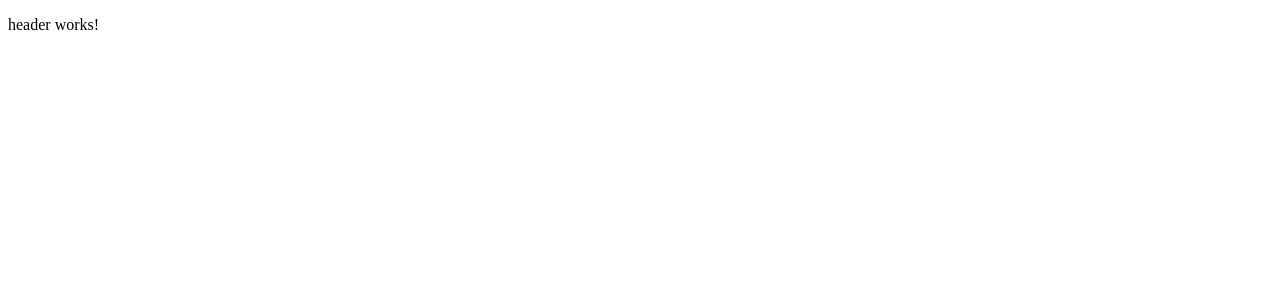
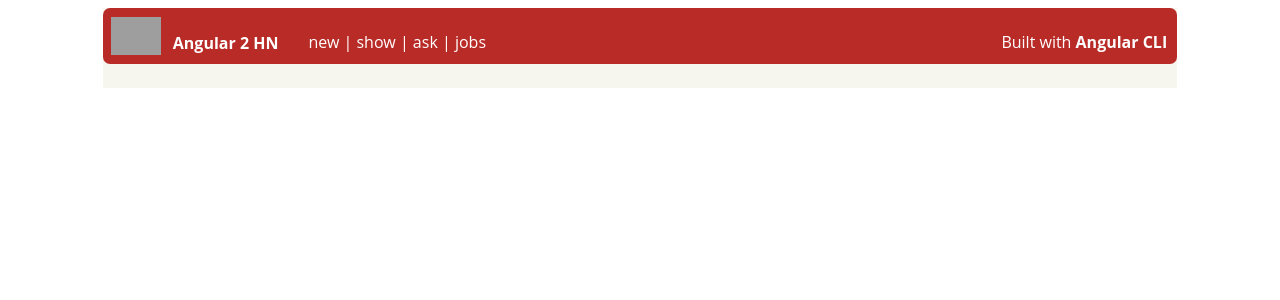
Before and after one commit to rhifynnauso/angular2-hn, an Angular app: page / in a window 1280 px wide. Shown: the top 300 px of the page. Built offline with nearby package versions, Linux system fonts and the light colour scheme; grey boxes are pictures that could not be loaded.

Commit message:
complete header

```diff
--- a/package.json
+++ b/package.json
@@ -27,7 +27,7 @@
   },
   "devDependencies": {
     "@types/jasmine": "^2.2.30",
-    "angular-cli": "1.0.0-beta.11-webpack.8",
+    "angular-cli": "^1.0.0-beta.11-webpack.8",
     "codelyzer": "~0.0.26",
     "jasmine-core": "2.4.1",
     "jasmine-spec-reporter": "2.5.0",
--- a/src/app/app.component.html
+++ b/src/app/app.component.html
@@ -1 +1,3 @@
-<app-header></app-header>
+<div id="wrapper">
+  <app-header></app-header>
+</div>
--- a/src/app/app.component.scss
+++ b/src/app/app.component.scss
@@ -1,5 +1,25 @@
-h1 {
-	.test {
-		color: green;
-	}
+$mobile-only: "only screen and (max-width : 768px)";
+
+body {
+  margin-bottom: 0;
+
+  @media #{$mobile-only} {
+    margin: 0;
+  }
 }
+
+#wrapper {
+  background-color: #F6F6EF;
+  position: relative;
+  width: 85%;
+  min-height: 80px;
+  margin: 0 auto;
+  font-family: 'Open Sans', sans-serif;
+  font-size: 15px;
+  height: 100%;
+
+   @media #{$mobile-only} {
+    width: 100%;
+    background-color: #fff;
+  }
+}
--- a/src/app/app.component.ts
+++ b/src/app/app.component.ts
@@ -1,9 +1,11 @@
-import { Component } from '@angular/core';
+import { Component, ViewEncapsulation } from '@angular/core';
 
 @Component({
   selector: 'app-root',
+  encapsulation: ViewEncapsulation.None,
   templateUrl: './app.component.html',
   styleUrls: ['./app.component.scss']
 })
+
 export class AppComponent {
 }
--- a/src/app/header/header.component.html
+++ b/src/app/header/header.component.html
@@ -1,3 +1,31 @@
-<p>
-  header works!
-</p>
+<header id="header">
+  <a class="home-link" href="/">
+    <!-- <img class="logo" src="/assets/images/angular2-hn.png"> -->
+    <img class="logo" src="https://files.slack.com/files-tmb/T0LA4NDHS-F247Z4L82-76bacc37e8/angular2-hn_360.png">
+  </a>
+  <div class="header-text">
+    <div class="left">
+      <h1 class="name">
+        <a href="/">Angular 2 HN</a>
+      </h1>
+      <span class="header-nav">
+        <a href="">new</a>
+        <span class="divider">
+          |
+        </span>
+        <a href="">show</a>
+        <span class="divider">
+          |
+        </span>
+        <a href="">ask</a>
+        <span class="divider">
+          |
+        </span>
+        <a href="">jobs</a>
+      </span>
+    </div>
+    <div class="info">
+      Built with <a href="https://cli.angular.io/" target="_blank">Angular CLI</a>
+    </div>
+  </div>
+</header>
--- a/src/app/header/header.component.scss
+++ b/src/app/header/header.component.scss
@@ -0,0 +1,119 @@
+/*@import "./shared/variables";*/
+
+$mobile-only: "only screen and (max-width : 768px)";
+
+#header {
+  background-color: #b92b27;
+  color: #fff;
+  padding: 6px 0;
+  line-height: 18px;
+  vertical-align: middle;
+  position: relative;
+  border-radius: 7px;
+  z-index: 1;
+  width: 100%;
+
+  @media #{$mobile-only} {
+    height: 50px;
+    border-radius: 0;
+    position: fixed;
+  }
+
+  a {
+    display: inline;
+  }
+}
+
+.home-link {
+  width: 50px;
+  height: 66px;
+}
+
+.logo {
+  width: 50px;
+  padding: 3px 8px 0;
+
+  @media #{$mobile-only} {
+    width: 45px;
+    padding: 0 0 0 10px;
+  }
+}
+
+h1 {
+  font-weight: bold;
+  display: inline-block;
+  vertical-align:middle;
+  margin: 0;
+  font-size: 16px;
+
+  a {
+    color: #fff;
+    text-decoration: none;
+  }
+}
+
+.name {
+  margin-right: 30px;
+  margin-bottom: 2px;
+
+  @media #{$mobile-only} {
+    display: none;
+  }
+}
+
+.header-text {
+  position: absolute;
+  width: inherit;
+  height: 20px;
+  left: 10px;
+  top: 25px;
+
+  @media #{$mobile-only} {
+    top: 22px;
+  }
+}
+
+.left {
+  position: absolute;
+  left: 60px;
+  font-size: 16px;
+
+  @media #{$mobile-only} {
+    width: 100%;
+    left: 0;
+  }
+}
+
+.header-nav {
+  display: inline-block;
+
+  @media #{$mobile-only} {
+    float: right;
+    margin-right: 20px;
+  }
+
+  a {
+    color: #fff;
+    text-decoration: none;
+
+    &:hover {
+      font-weight: bold;
+    };
+  }
+}
+
+.info {
+  position: absolute;
+  right: 20px;
+  font-size: 16px;
+
+  @media #{$mobile-only} {
+    display: none;
+  }
+
+  a {
+    color: #fff;
+    font-weight: bold;
+    text-decoration: none;
+  }
+}
--- /dev/null
+++ b/src/app/shared/_variables.scss
@@ -0,0 +1 @@
+$mobile-only: "only screen and (max-width : 768px)";
```
